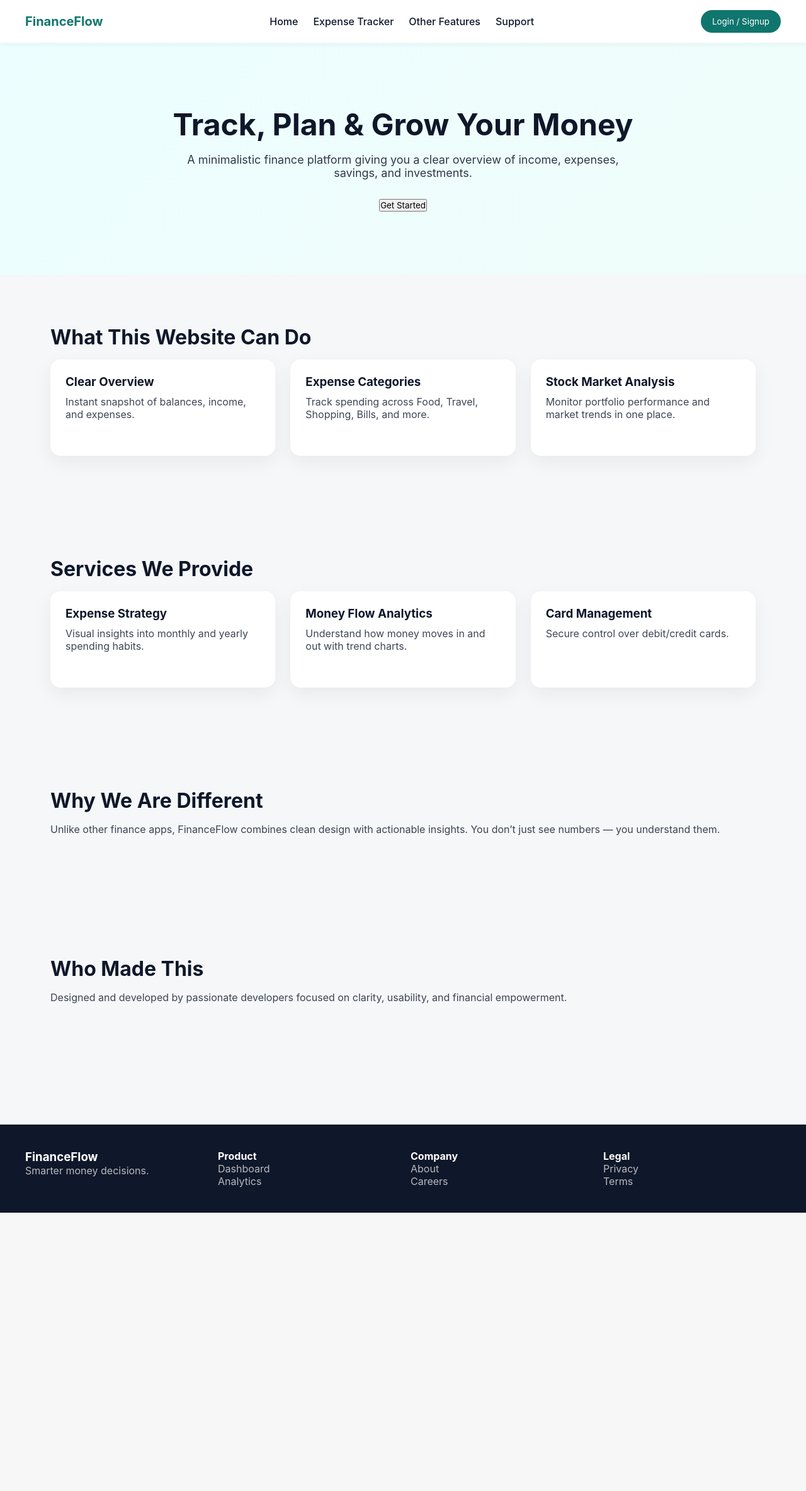
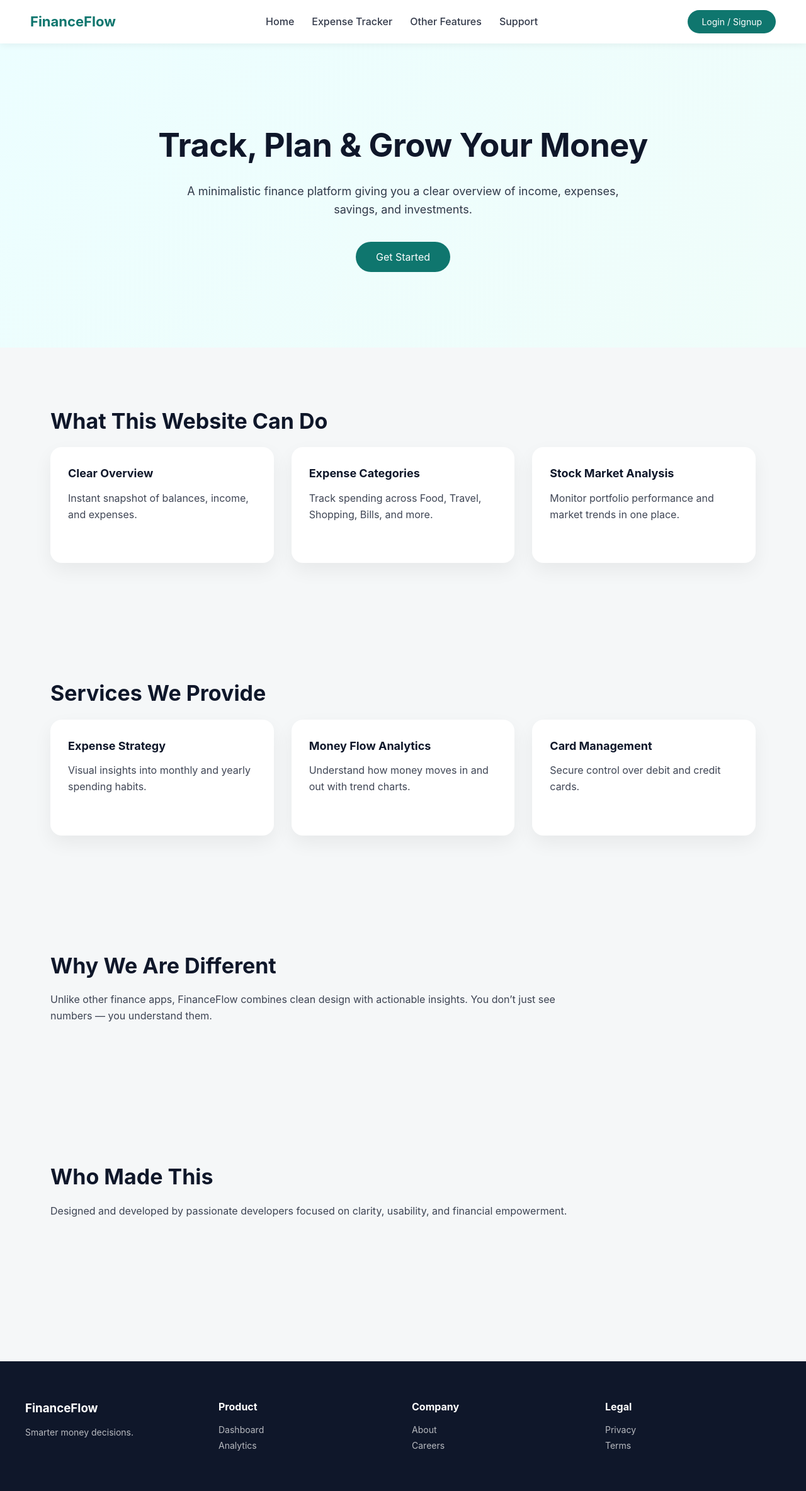
Before and after one commit to HetviBhanushali/Python-Mini-Project, a Django app: page / in a window 1280 px wide. Shown: the whole page at 63% size. Before the commit the page ends 1926 px from the top, so only its background shows below. Run offline with Django 5.2, Linux system fonts and the light colour scheme.

Commit message:
Update index.html

```diff
--- a/finance_project/api/templates/api/index.html
+++ b/finance_project/api/templates/api/index.html
@@ -6,6 +6,7 @@
   <meta charset="UTF-8" />
   <meta name="viewport" content="width=device-width, initial-scale=1.0" />
   <title>FinanceFlow</title>
+
   <style>
     * {
       margin: 0;
@@ -17,6 +18,7 @@
     body {
       background: #f5f7f8;
       color: #0f172a;
+      line-height: 1.6;
     }
 
     a {
@@ -24,14 +26,14 @@
       color: inherit;
     }
 
-    /* Navbar */
+    /* ================= NAVBAR ================= */
     nav {
       display: flex;
       justify-content: space-between;
       align-items: center;
-      padding: 16px 40px;
+      padding: 16px 48px;
       background: #ffffff;
-      box-shadow: 0 2px 10px rgba(0, 0, 0, 0.05);
+      box-shadow: 0 2px 12px rgba(0, 0, 0, 0.06);
       position: sticky;
       top: 0;
       z-index: 10;
@@ -39,107 +41,143 @@
 
     nav .logo {
       font-weight: 700;
-      font-size: 20px;
+      font-size: 22px;
       color: #0f766e;
     }
 
     nav ul {
       display: flex;
-      gap: 24px;
+      gap: 28px;
       list-style: none;
     }
 
     nav ul li {
-      cursor: pointer;
       font-weight: 500;
+      opacity: 0.85;
+    }
+
+    nav ul li:hover {
+      opacity: 1;
     }
 
     nav button {
-      padding: 10px 18px;
+      padding: 10px 22px;
       border: none;
-      border-radius: 20px;
+      border-radius: 22px;
       background: #0f766e;
       color: #fff;
       cursor: pointer;
+      font-size: 14px;
+      transition: background 0.2s ease;
     }
 
-    /* Hero */
+    nav button:hover {
+      background: #115e59;
+    }
+
+    /* ================= HERO ================= */
     .hero {
-      padding: 100px 40px;
+      padding: 120px 40px;
       text-align: center;
       background: linear-gradient(135deg, #ecfeff, #f0fdfa);
     }
 
     .hero h1 {
-      font-size: 48px;
-      margin-bottom: 16px;
+      font-size: 52px;
+      margin-bottom: 18px;
+      letter-spacing: -0.5px;
     }
 
     .hero p {
       font-size: 18px;
-      max-width: 720px;
+      max-width: 760px;
       margin: auto;
       opacity: 0.85;
     }
 
     .hero .cta {
-      margin-top: 30px;
+      margin-top: 36px;
     }
 
-    /* Sections */
+    .hero .cta button {
+      padding: 14px 32px;
+      border-radius: 28px;
+      font-size: 16px;
+      background: #0f766e;
+      color: #fff;
+      border: none;
+      cursor: pointer;
+      transition: transform 0.2s ease, box-shadow 0.2s ease;
+    }
+
+    .hero .cta button:hover {
+      transform: translateY(-2px);
+      box-shadow: 0 10px 25px rgba(15, 118, 110, 0.35);
+    }
+
+    /* ================= SECTIONS ================= */
     section {
-      padding: 80px 40px;
+      padding: 90px 40px;
       max-width: 1200px;
       margin: auto;
     }
 
     section h2 {
-      font-size: 32px;
-      margin-bottom: 16px;
+      font-size: 34px;
+      margin-bottom: 14px;
     }
 
     section p {
       opacity: 0.8;
-      margin-bottom: 32px;
+      margin-bottom: 36px;
+      max-width: 850px;
     }
 
+    /* ================= GRID & CARDS ================= */
     .grid {
       display: grid;
       grid-template-columns: repeat(auto-fit, minmax(260px, 1fr));
-      gap: 24px;
+      gap: 28px;
     }
 
     .card {
       background: #fff;
-      padding: 24px;
-      border-radius: 16px;
-      box-shadow: 0 10px 30px rgba(0, 0, 0, 0.06);
+      padding: 28px;
+      border-radius: 18px;
+      box-shadow: 0 12px 30px rgba(0, 0, 0, 0.06);
+      transition: transform 0.2s ease, box-shadow 0.2s ease;
+    }
+
+    .card:hover {
+      transform: translateY(-4px);
+      box-shadow: 0 18px 40px rgba(0, 0, 0, 0.08);
     }
 
     .card h3 {
-      margin-bottom: 10px;
+      margin-bottom: 12px;
+      font-size: 18px;
     }
 
-    /* Auth */
+    /* ================= AUTH ================= */
     .auth {
       max-width: 420px;
       margin: 80px auto;
       background: #fff;
-      padding: 32px;
-      border-radius: 20px;
-      box-shadow: 0 10px 40px rgba(0, 0, 0, 0.08);
+      padding: 36px;
+      border-radius: 22px;
+      box-shadow: 0 12px 40px rgba(0, 0, 0, 0.1);
     }
 
     .auth h2 {
       text-align: center;
-      margin-bottom: 20px;
+      margin-bottom: 22px;
     }
 
     .auth input {
       width: 100%;
       padding: 12px;
       margin-bottom: 14px;
-      border-radius: 10px;
+      border-radius: 12px;
       border: 1px solid #ddd;
     }
 
@@ -147,40 +185,51 @@
       width: 100%;
       padding: 12px;
       border: none;
-      border-radius: 12px;
+      border-radius: 14px;
       background: #0f766e;
       color: #fff;
+      font-size: 15px;
+      cursor: pointer;
     }
 
     .toggle {
       text-align: center;
-      margin-top: 16px;
+      margin-top: 18px;
       cursor: pointer;
       color: #0f766e;
+      font-size: 14px;
     }
 
-    /* Footer */
+    /* ================= FOOTER ================= */
     footer {
       background: #0f172a;
       color: #fff;
-      padding: 40px;
-      margin-top: 80px;
+      padding: 60px 40px;
+      margin-top: 100px;
     }
 
     footer .footer-grid {
       display: grid;
       grid-template-columns: repeat(auto-fit, minmax(200px, 1fr));
-      gap: 24px;
+      gap: 28px;
+    }
+
+    footer h3,
+    footer h4 {
+      margin-bottom: 10px;
     }
 
     footer p {
       opacity: 0.7;
+      font-size: 14px;
+      line-height: 1.8;
     }
   </style>
 </head>
 
 <body>
 
+  <!-- NAVBAR -->
   <nav>
     <div class="logo">FinanceFlow</div>
     <ul>
@@ -192,13 +241,19 @@
     <button onclick="location.href='{% url 'auth_html' %}'">Login / Signup</button>
   </nav>
 
-  <!-- Hero Section -->
+  <!-- HERO -->
   <div class="hero">
     <h1>Track, Plan & Grow Your Money</h1>
-    <p>A minimalistic finance platform giving you a clear overview of income, expenses, savings, and investments.</p>
-    <div class="cta"><button onclick="location.href='{% url 'auth_html' %}'">Get Started</button></div>
+    <p>
+      A minimalistic finance platform giving you a clear overview of income,
+      expenses, savings, and investments.
+    </p>
+    <div class="cta">
+      <button onclick="location.href='{% url 'auth_html' %}'">Get Started</button>
+    </div>
   </div>
 
+  <!-- WHAT IT DOES -->
   <section>
     <h2>What This Website Can Do</h2>
     <div class="grid">
@@ -217,6 +272,7 @@
     </div>
   </section>
 
+  <!-- SERVICES -->
   <section>
     <h2>Services We Provide</h2>
     <div class="grid">
@@ -230,61 +286,31 @@
       </div>
       <div class="card">
         <h3>Card Management</h3>
-          <p>Secure control over debit/credit cards.</p>
+        <p>Secure control over debit and credit cards.</p>
       </div>
     </div>
   </section>
 
+  <!-- DIFFERENT -->
   <section>
     <h2>Why We Are Different</h2>
-      <p>Unlike other finance apps, FinanceFlow combines clean design with actionable insights. You don’t just see
-        numbers — you understand them.</p>
+    <p>
+      Unlike other finance apps, FinanceFlow combines clean design
+      with actionable insights. You don’t just see numbers —
+      you understand them.
+    </p>
   </section>
 
+  <!-- WHO MADE -->
   <section>
     <h2>Who Made This</h2>
-      <p>Designed and developed by passionate developers focused on clarity, usability, and financial empowerment.</p>
+    <p>
+      Designed and developed by passionate developers focused on clarity,
+      usability, and financial empowerment.
+    </p>
   </section>
-  </div>
 
-  <!-- Auth -->
-  <div id="auth" style="display:none">
-    <div class="auth">
-      <h2 id="authTitle">Login</h2>
-      <input placeholder="Email" />
-      <input placeholder="Password" type="password" />
-      <button>Continue</button>
-      <div class="toggle" onclick="toggleAuth()">Don't have an account? Sign up</div>
-    </div>
-  </div>
-
-  <!-- Placeholder Pages -->
-  <div id="dashboard" style="display:none">
-    <section>
-      <h2>Dashboard</h2>
-      <p>Main finance dashboard (as shown in design).</p>
-    </section>
-  </div>
-  <div id="transactions" style="display:none">
-    <section>
-      <h2>Transactions</h2>
-      <p>All income & expense history.</p>
-    </section>
-  </div>
-  <div id="payments" style="display:none">
-    <section>
-      <h2>Payments</h2>
-      <p>Send, receive, and manage payments.</p>
-    </section>
-  </div>
-  <div id="support" style="display:none">
-    <section>
-      <h2>Support</h2>
-      <p>Help center & contact support.</p>
-    </section>
-  </div>
-
-  <!-- Footer -->
+  <!-- FOOTER -->
   <footer>
     <div class="footer-grid">
       <div>
@@ -309,20 +335,5 @@
     </div>
   </footer>
 
-  <script>
-    function showPage(id) {
-      document.querySelectorAll('body > div').forEach(d => d.style.display = 'none');
-      document.getElementById(id).style.display = 'block';
-      window.scrollTo(0, 0);
-    }
-
-    let isLogin = true;
-    function toggleAuth() {
-      isLogin = !isLogin;
-      document.getElementById('authTitle').innerText = isLogin ? 'Login' : 'Sign Up';
-      document.querySelector('.toggle').innerText = isLogin ? "Don't have an account? Sign up" : 'Already have an account? Login';
-    }
-  </script>
 </body>
-
 </html>
```
Lines whose indentation alone changed are shown as unchanged.
